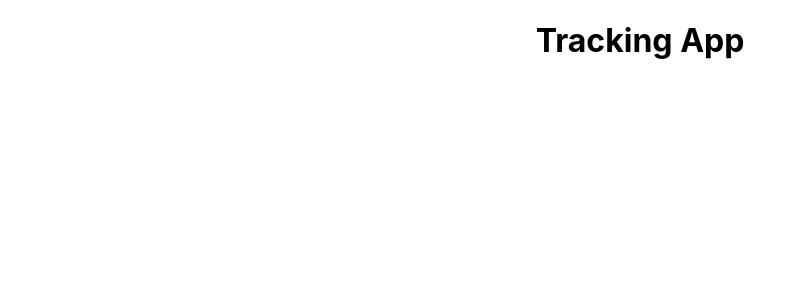
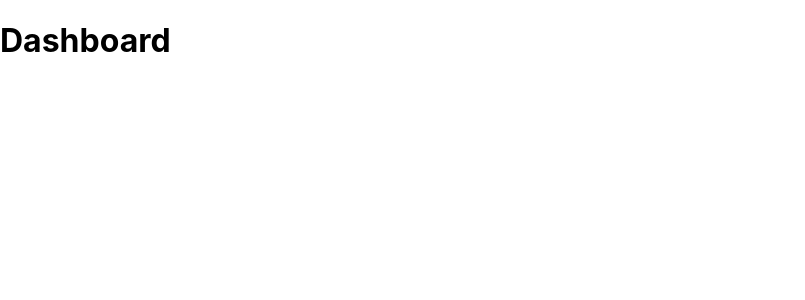
Before and after one commit to julian3493/capstone-tracking-app, a React (Create React App) app: page /dashboard in a window 1280 px wide. Shown: the top 300 px of the page, without its empty margins (0-805 px from the left). Built offline with nearby package versions, Linux system fonts and the light colour scheme.

Commit message:
install react-router-dom package and create Routes.js file

```diff
--- a/package.json
+++ b/package.json
@@ -8,6 +8,7 @@
     "@testing-library/user-event": "^12.1.10",
     "react": "^17.0.2",
     "react-dom": "^17.0.2",
+    "react-router-dom": "^5.3.0",
     "react-scripts": "4.0.3",
     "web-vitals": "^1.0.1"
   },
--- a/src/components/App.js
+++ b/src/components/App.js
@@ -1,10 +1,9 @@
 import '../styles/App.css';
+import Routes from './Routes';
 
 function App() {
   return (
-    <div className="App">
-      <h1>Tracking App</h1>
-    </div>
+    <Routes />
   );
 }
 
--- /dev/null
+++ b/src/components/Dashboard.js
@@ -0,0 +1,9 @@
+import React from 'react';
+
+const Dashboard = () => (
+  <div>
+    <h1>Dashboard</h1>
+  </div>
+);
+
+export default Dashboard;
--- /dev/null
+++ b/src/components/Home.js
@@ -0,0 +1,9 @@
+import React from 'react';
+
+const Home = () => (
+  <div>
+    <h1>Home</h1>
+  </div>
+);
+
+export default Home;
--- /dev/null
+++ b/src/components/Routes.js
@@ -0,0 +1,14 @@
+import { BrowserRouter, Switch, Route } from 'react-router-dom';
+import Dashboard from './Dashboard';
+import Home from './Home';
+
+const Routes = () => (
+  <BrowserRouter>
+    <Switch>
+      <Route path="/" component={Home} exact />
+      <Route path="/dashboard" component={Dashboard} />
+    </Switch>
+  </BrowserRouter>
+);
+
+export default Routes;
```
Also changed, not shown: 1 other file (tests, documents, lock files or other folders).
